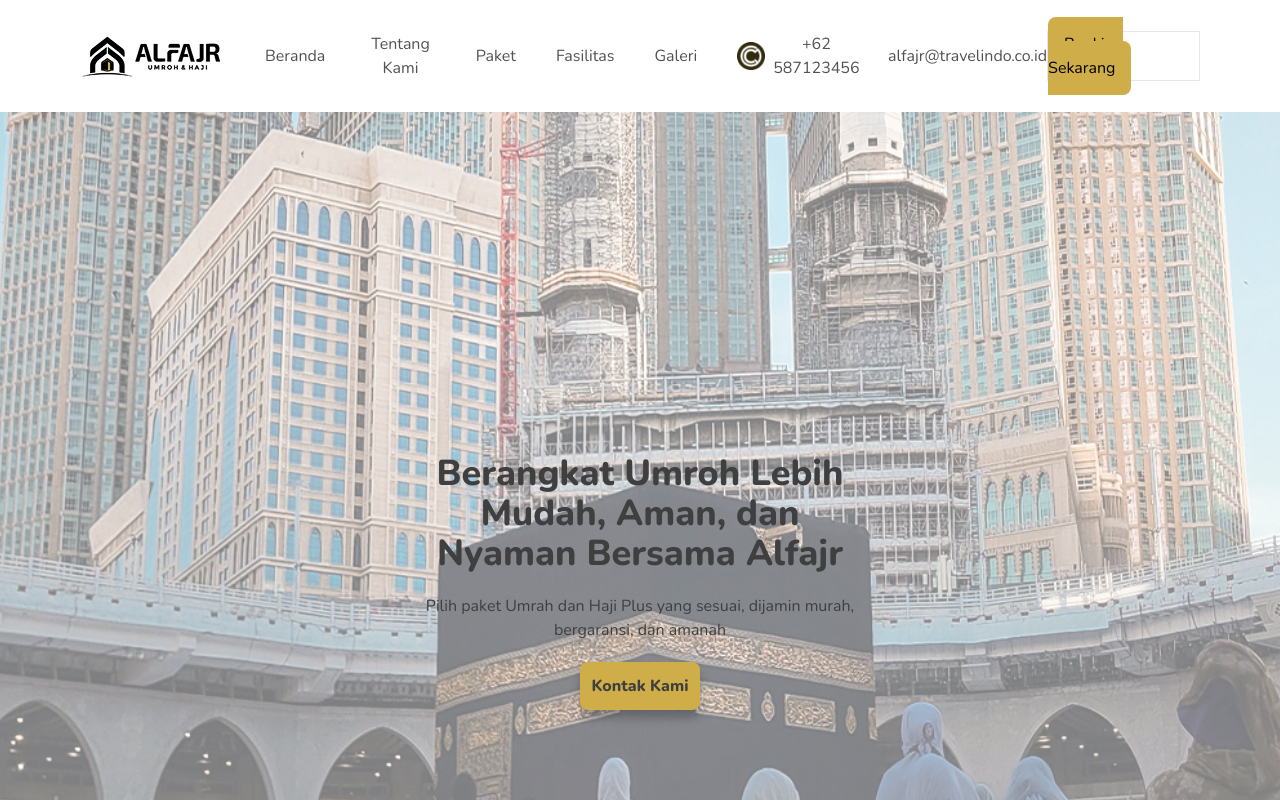
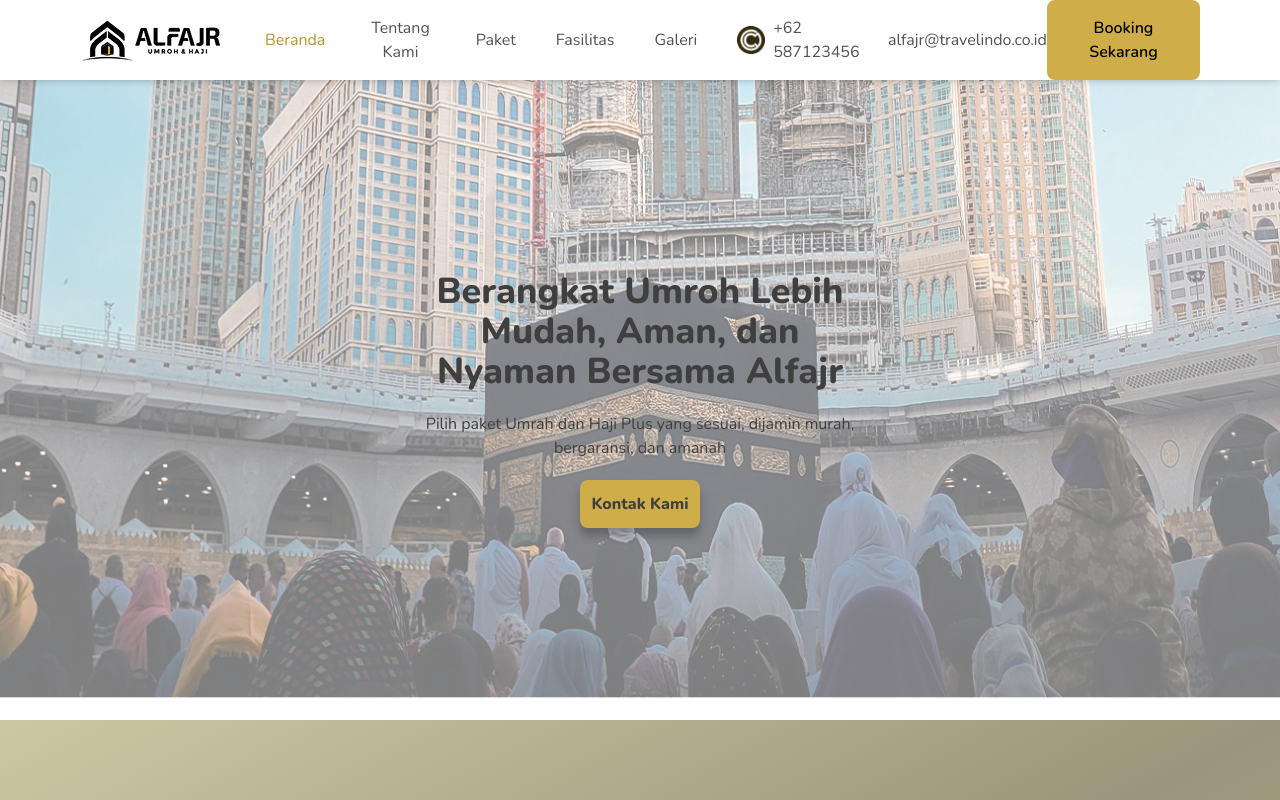
Before and after one commit to fferdinandpp/al-fajr, a React (Vite) app: page / in a window 1280 px wide. Shown: the top 800 px of the page. Built offline with nearby package versions, Linux system fonts and the light colour scheme.

Commit message:
fungsi button

```diff
--- a/src/App.tsx
+++ b/src/App.tsx
@@ -21,25 +21,56 @@ function Layout() {
   );
 }
 
+// Halaman Home
 function HomePage() {
   return (
     <>
-      <Banner />
-      <Profile />
-      <Point />
-      <Packet />
+      <div id="beranda"><Banner /></div>
+      <div id="tentang"><Profile /></div>
+      <div id="paket"><Packet /></div>
+      <div id="fasilitas"><Point /></div>
       <Review />
       <FAQ />
-      <Gallery />
+      <div id="galeri"><Gallery /></div>
     </>
   );
+}
+
+// Halaman Tentang
+function TentangPage() {
+  return <Profile />;
+}
+
+// Halaman Fasilitas
+function FasilitasPage() {
+  return <Point />;
+}
+
+// Halaman Paket
+function PaketPage() {
+  return <Packet />;
+}
+
+// Halaman Galeri
+function GaleriPage() {
+  return <Gallery />;
 }
 
 function App() {
   return (
     <Routes>
       <Route path="/" element={<Layout />}>
+
+        {/* Home */}
         <Route index element={<HomePage />} />
+
+        {/* Halaman-halaman Navbar */}
+        <Route path="tentang" element={<TentangPage />} />
+        <Route path="paket" element={<PaketPage />} />
+        <Route path="fasilitas" element={<FasilitasPage />} />
+        <Route path="galeri" element={<GaleriPage />} />
+
+        {/* Detail Paket */}
         <Route path="packet-details" element={<PacketDetails />} />
       </Route>
     </Routes>
--- a/src/components/Banner.tsx
+++ b/src/components/Banner.tsx
@@ -4,21 +4,18 @@ function App() {
   return (
     <>
       <div
-        className="h-[940px] flex justify-center items-center bg-cover bg-center"
+        className="h-[calc(100vh-80px)] pt-20 flex justify-center items-center bg-cover bg-center"
         style={{ backgroundImage: `url(${Banner})` }}
       >
         <div className="flex flex-col items-center w-[450px] text-[#3F3F3F] text-center gap-5">
-          <h1 className="text-4xl font-extrabold">
+          <h1 className="text-4xl font-extrabold m-0">
             Berangkat Umroh Lebih Mudah, Aman, dan Nyaman Bersama Alfajr
           </h1>
-          <p>
+          <p className="m-0">
             Pilih paket Umrah dan Haji Plus yang sesuai, dijamin murah,
             bergaransi, dan amanah
           </p>
-          <a
-            href=""
-            className="w-fit bg-[#CFAD48] p-3 rounded-lg font-extrabold shadow-[0_8px_10px_rgba(0,0,0,0.25)]"
-          >
+          <a className="w-fit bg-[#CFAD48] p-3 rounded-lg font-extrabold shadow-[0_8px_10px_rgba(0,0,0,0.25)]">
             Kontak Kami
           </a>
         </div>
--- a/src/components/FAQ.tsx
+++ b/src/components/FAQ.tsx
@@ -64,7 +64,7 @@ function App() {
               miliki.
             </p>
             <p className="pt-3 text-[#1DA599]">
-              Hubungi Whatsapp Kami +62 857 0186 880 atau info@alfajr.co.id
+              Hubungi Whatsapp Kami +62 857 0186 880 atau info @alfajr.co.id
             </p>
           </div>
         </div>
--- a/src/components/Footer.tsx
+++ b/src/components/Footer.tsx
@@ -19,30 +19,47 @@ function App() {
               <br /> Pelayanan No. 1 di Indonesia
             </p>
             <div className="flex flex-col gap-3">
-              <div className="flex items-center gap-4">
+              <a
+                href="https://www.instagram.com/alfajrumroh/"
+                target="_blank"
+                rel="noopener noreferrer"
+                className="flex items-center gap-4 hover:opacity-80 transition"
+              >
                 <img
                   src={Instagram}
                   className="bg-white p-1.5 w-10 rounded-lg"
                   alt="Instagram"
                 />
                 <p className="text-lg font-semibold">@alfajrumroh</p>
-              </div>
-              <div className="flex items-center gap-4">
+              </a>
+
+              <a
+                href="https://www.youtube.com/@alfajrumroh"
+                target="_blank"
+                rel="noopener noreferrer"
+                className="flex items-center gap-4 hover:opacity-80 transition"
+              >
                 <img
                   src={Youtube}
                   className="bg-white p-1.5 w-10 rounded-lg"
                   alt="Youtube"
                 />
                 <p className="text-lg font-semibold">Al Fajr Umroh</p>
-              </div>
-              <div className="flex items-center gap-4">
+              </a>
+
+              <a
+                href="https://www.tiktok.com/@alfajrumroh.indonesia"
+                target="_blank"
+                rel="noopener noreferrer"
+                className="flex items-center gap-4 hover:opacity-80 transition"
+              >
                 <img
                   src={Tiktok}
                   className="bg-white p-1.5 w-10 rounded-lg"
                   alt="Tiktok"
                 />
                 <p className="text-lg font-semibold">@alfajrumroh</p>
-              </div>
+              </a>
             </div>
           </div>
           <div className="flex flex-col gap-2">
@@ -68,11 +85,11 @@ function App() {
             <p>Tangerang : Jl. Veteran No.13A, Sukasari, Kota Tangerang</p>
           </div>
         </div>
-          <div className="bg-white h-0.5 w-full"></div>
-          <p className="pt-5 text-sm">
-            Copyright © 2006 - 2023 Al Fajr Travelindo | All <br />
-            Reserverd
-          </p>
+        <div className="bg-white h-0.5 w-full"></div>
+        <p className="pt-5 text-sm">
+          Copyright © 2006 - 2023 Al Fajr Travelindo | All <br />
+          Reserverd
+        </p>
       </div>
     </>
   );
--- a/src/components/Navbar.tsx
+++ b/src/components/Navbar.tsx
@@ -1,29 +1,118 @@
-import Logo from "../assets/img/Logo.png"
-import Call from "../assets/icons/Call.png"
+import { useEffect, useState } from "react";
+import Logo from "../assets/img/Logo.png";
+import Call from "../assets/icons/Call.png";
+import { useNavigate, useLocation } from "react-router-dom";
 
-function App() {
+function Navbar() {
+  const navigate = useNavigate();
+  const location = useLocation();
+
+  const [show, setShow] = useState(true);
+  const [lastScrollY, setLastScrollY] = useState(0);
+
+  // ⭐ Track section yang sedang aktif
+  const [activeSection, setActiveSection] = useState("");
+
+  const scrollToSection = (id: string) => {
+    if (location.pathname !== "/") {
+      navigate("/");
+      setTimeout(() => {
+        document.getElementById(id)?.scrollIntoView({ behavior: "smooth" });
+      }, 100);
+    } else {
+      document.getElementById(id)?.scrollIntoView({ behavior: "smooth" });
+    }
+  };
+
+  // --- Hide navbar saat scroll ---
+  useEffect(() => {
+    const handleScroll = () => {
+      const currentScrollY = window.scrollY;
+
+      if (currentScrollY > lastScrollY) setShow(false);
+      else setShow(true);
+
+      setLastScrollY(currentScrollY);
+    };
+
+    window.addEventListener("scroll", handleScroll);
+    return () => window.removeEventListener("scroll", handleScroll);
+  }, [lastScrollY]);
+
+  // --- Scroll Spy untuk deteksi section aktif ---
+  useEffect(() => {
+    const sections = ["beranda", "tentang", "paket", "fasilitas", "galeri"];
+
+    const observer = new IntersectionObserver(
+      (entries) => {
+        entries.forEach((entry) => {
+          if (entry.isIntersecting) {
+            setActiveSection(entry.target.id);
+          }
+        });
+      },
+      { threshold: 0.4 } // 40% terlihat baru dianggap aktif
+    );
+
+    sections.forEach((id) => {
+      const el = document.getElementById(id);
+      if (el) observer.observe(el);
+    });
+
+    return () => observer.disconnect();
+  }, []);
+
+  // ⭐ Utility untuk styling active
+  const navStyle = (id: string) =>
+    `transition font-medium ${
+      activeSection === id ? "text-[#B6942F] font-bold" : "text-[#525252]"
+    }`;
+
   return (
-    <>
-    <div className="px-20 flex items-center justify-between">
-        <div className="h-28 flex justify-center items-center text-center text-[#525252] gap-10">
-        <img src={Logo} alt="Logo" />
-        <p>Beranda</p>
-        <p>Tentang Kami</p>
-        <p>Paket</p>
-        <p>Fasilitas</p>
-        <p>Galeri</p>
-        <div className="flex gap-2 items-center">
+    <div
+      className={`fixed top-0 left-0 w-full z-50 bg-white transition-transform duration-300 shadow-md
+        ${show ? "translate-y-0" : "-translate-y-full"}
+      `}
+    >
+      <div className="px-20 flex items-center justify-between">
+        <div className="h-20 flex justify-center items-center gap-10">
+          <img src={Logo} alt="Logo" />
+
+          <button onClick={() => scrollToSection("beranda")} className={navStyle("beranda")}>
+            Beranda
+          </button>
+          <button onClick={() => scrollToSection("tentang")} className={navStyle("tentang")}>
+            Tentang Kami
+          </button>
+          <button onClick={() => scrollToSection("paket")} className={navStyle("paket")}>
+            Paket
+          </button>
+          <button onClick={() => scrollToSection("fasilitas")} className={navStyle("fasilitas")}>
+            Fasilitas
+          </button>
+          <button onClick={() => scrollToSection("galeri")} className={navStyle("galeri")}>
+            Galeri
+          </button>
+
+          <div className="flex gap-2 items-center text-[#525252]">
             <img src={Call} className="w-7 h-7" alt="Call" />
             <p>+62 587123456</p>
+          </div>
+
+          <p className="text-[#525252]">alfajr@travelindo.co.id</p>
         </div>
-        <p>alfajr@travelindo.co.id</p>
+
+        <div>
+          <button
+            onClick={() => scrollToSection("paket")}
+            className="bg-[#CFAD48] rounded-lg p-4 font-semibold"
+          >
+            Booking Sekarang
+          </button>
         </div>
-        <div className="border">
-            <a href="" className="bg-[#CFAD48] rounded-lg p-4">Booking Sekarang</a>
-        </div>
+      </div>
     </div>
-    </>
-  )
+  );
 }
 
-export default App
+export default Navbar;
--- a/src/index.css
+++ b/src/index.css
@@ -5,3 +5,7 @@
 body {
   font-family: 'Nunito', sans-serif;
 }
+
+html {
+  scroll-behavior: smooth;
+}
```
Also changed, not shown: src/Layout/Layout.tsx (line endings or trailing spaces), tailwind.config.js (line endings or trailing spaces).
